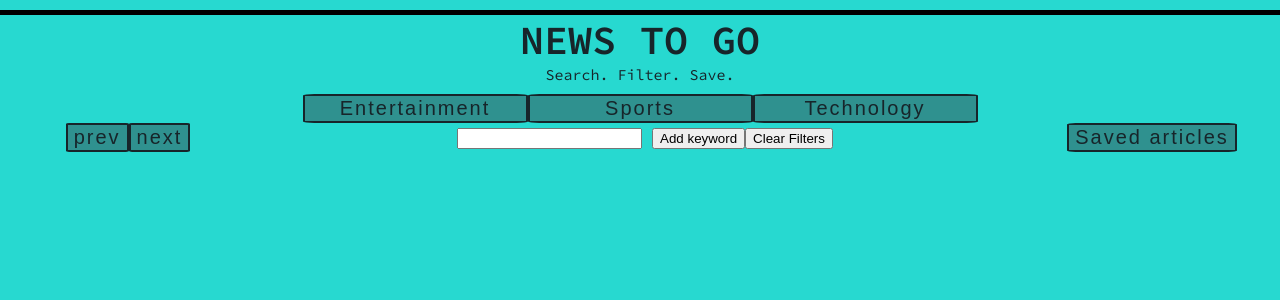
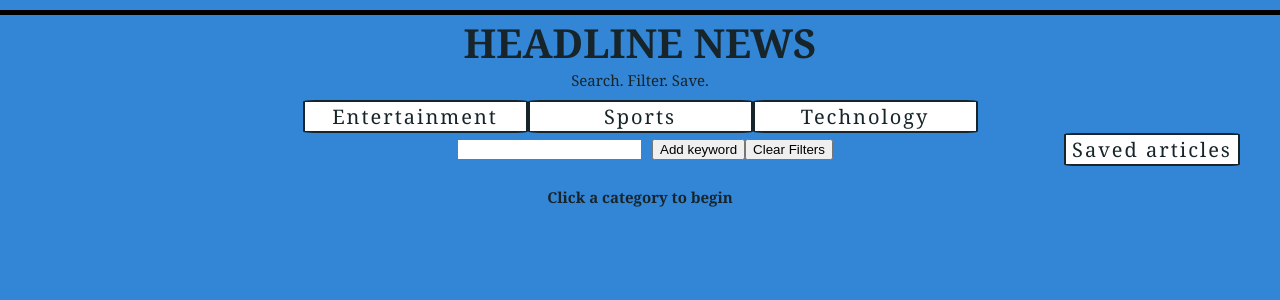
Before and after one commit to aliu39/news-app-c1, a React (Create React App) app: page / in a window 1280 px wide. Shown: the top 300 px of the page. Built offline with nearby package versions, Linux system fonts and the light colour scheme.

Commit message:
Updated visuals/styling

```diff
--- a/public/index.html
+++ b/public/index.html
@@ -29,7 +29,7 @@
 
   <body>
     <noscript>You need to enable JavaScript to run this app.</noscript>
-    <h1>News to go</h1>
+    <h1>Headline News</h1>
     <h2>Search. Filter. Save.</h2>
     <!-- <div id="output"></div> -->
     <div id="root"></div>
--- a/src/App.js
+++ b/src/App.js
@@ -28,7 +28,8 @@ class App extends React.Component {
       US: true,
       currPage: 1,
       currKeyword: "",
-      totalResults: 0 //total articles from latest request, across ALL pages
+      totalResults: 0, //total articles from latest request, across ALL pages
+      requests: 0 //num of successful requests made
     };
   }
 
@@ -95,7 +96,8 @@ class App extends React.Component {
           this.setState({
             articles: articleData,
             refs: newRefs,
-            totalResults: total
+            totalResults: total,
+            requests: this.state.requests + 1
           });
         })
         .catch(err => {
@@ -235,12 +237,13 @@ class App extends React.Component {
 
         <div className="controlbar">
           <div className="prevnext">
-            {this.state.tab ? null : (
+            {this.state.tab ? null : this.state.currPage === 1 ? null : (
               <button onClick={this.pageDecr} className="styled">
                 prev
               </button>
             )}
-            {this.state.tab ? null : (
+            {this.state.tab ? null : this.state.currPage >=
+              Math.ceil(this.state.totalResults / PAGESIZE) ? null : (
               <button onClick={this.pageIncr} className="styled">
                 next
               </button>
@@ -272,6 +275,15 @@ class App extends React.Component {
         </div>
 
         <div className="scrollable">
+          {this.state.articles.length === 0 ? (
+            <h2>
+              <b>
+                {this.state.requests === 0
+                  ? "Click a category to begin"
+                  : "No results found"}
+              </b>
+            </h2>
+          ) : null}
           <ul>
             {this.state.articles.map((article, i) => (
               <Article
--- a/src/index.css
+++ b/src/index.css
@@ -2,7 +2,7 @@
 @import url(https://fonts.googleapis.com/css?family=Source+Code+Pro:200,300,400,500,600,700,900);
 h1 {
   color: #17252a;
-  font-family: "Source Code Pro";
+  font-family: Georgia; /*"Source Code Pro";*/
   font-weight: 600;
   font-size: 40px;
   text-transform: uppercase;
@@ -13,7 +13,7 @@ h1 {
 }
 h2 {
   color: #17252a;
-  font-family: "Source Code Pro";
+  font-family: Georgia; /*"Source Code Pro";*/
   font-weight: 400;
   font-size: 15px;
   margin-top: 0px;
@@ -23,9 +23,9 @@ h2 {
 
 body {
   margin: 0; /* output margin in Article component styling */
-  background-color: #27d9d0; /*#3aafa9;*/ /* #c0c0c0*/
+  background-color: #3385d6; /*#27d9d0;*/ /*#3aafa9;*/ /* #c0c0c0*/
   color: #17252a;
-  font-family: "Source Code Pro";
+  font-family: Georgia; /*"Source Code Pro";*/
   font-size: 20px;
   position: fixed;
   text-align: center;
@@ -74,21 +74,22 @@ img {
 button.styled {
   transition: 0.2s;
   /* padding: 20px 25px; internal spacing */
-  background-color: #2f918f; /* #3aafa9; */ /* #2b7a78; */ /* #3aafa9; */
+  background-color: white; /*#2f918f;*/ /* #3aafa9; */ /* #2b7a78; */ /* #3aafa9; */
   color: #17252a;
   font-size: 20px;
   text-align: center;
   border: 2px solid #17252a;
   border-radius: 5%;
+  font-family: Georgia;
   /* text-transform: uppercase; */
   letter-spacing: 2px;
 }
 
 button.styled:hover {
   transition: 0.2s;
-  color: white;
+  color: #0066cc;
   font-weight: 200;
-  border: 2px solid white;
+  border: 2px #0066cc;
 }
 
 button.styled:active {
```
